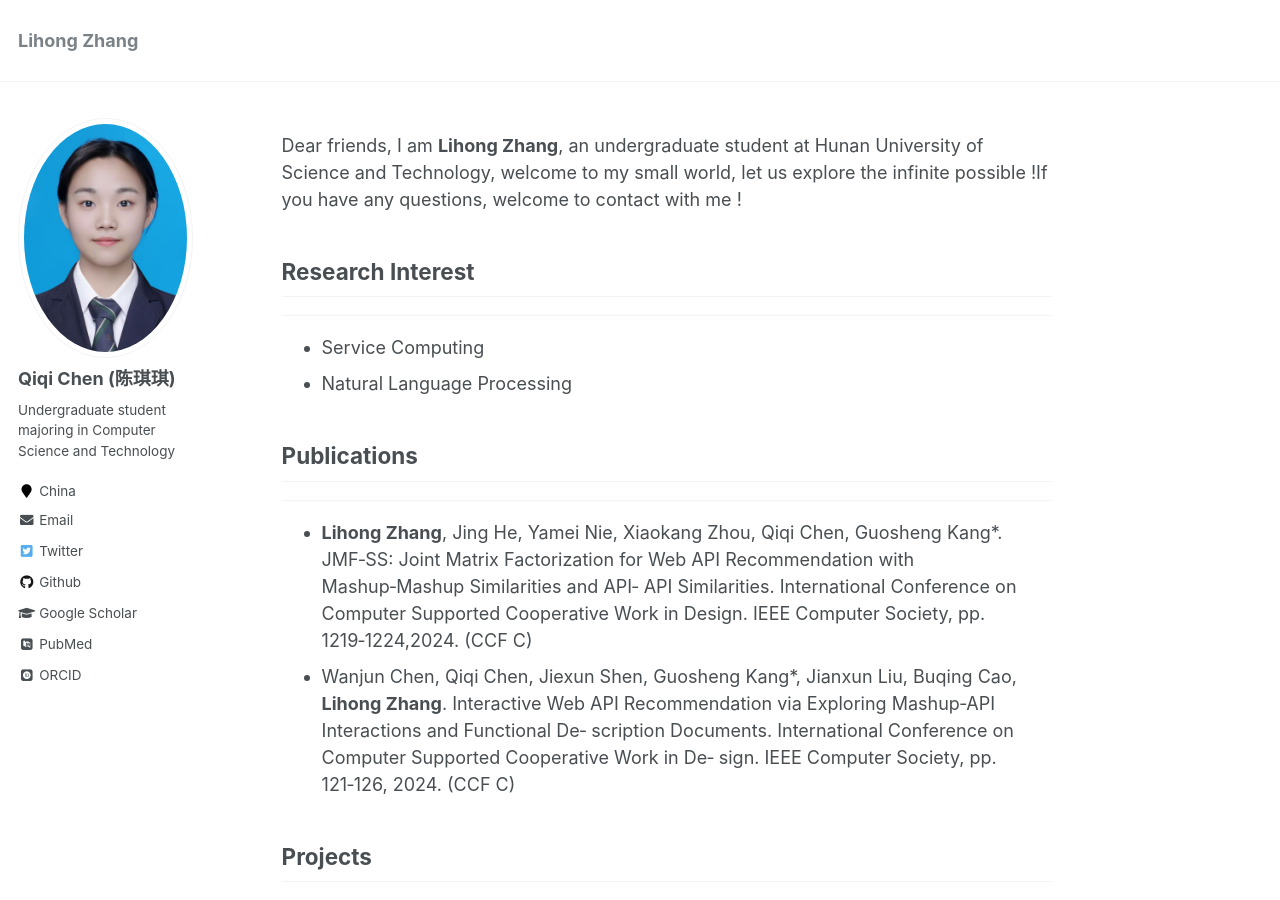
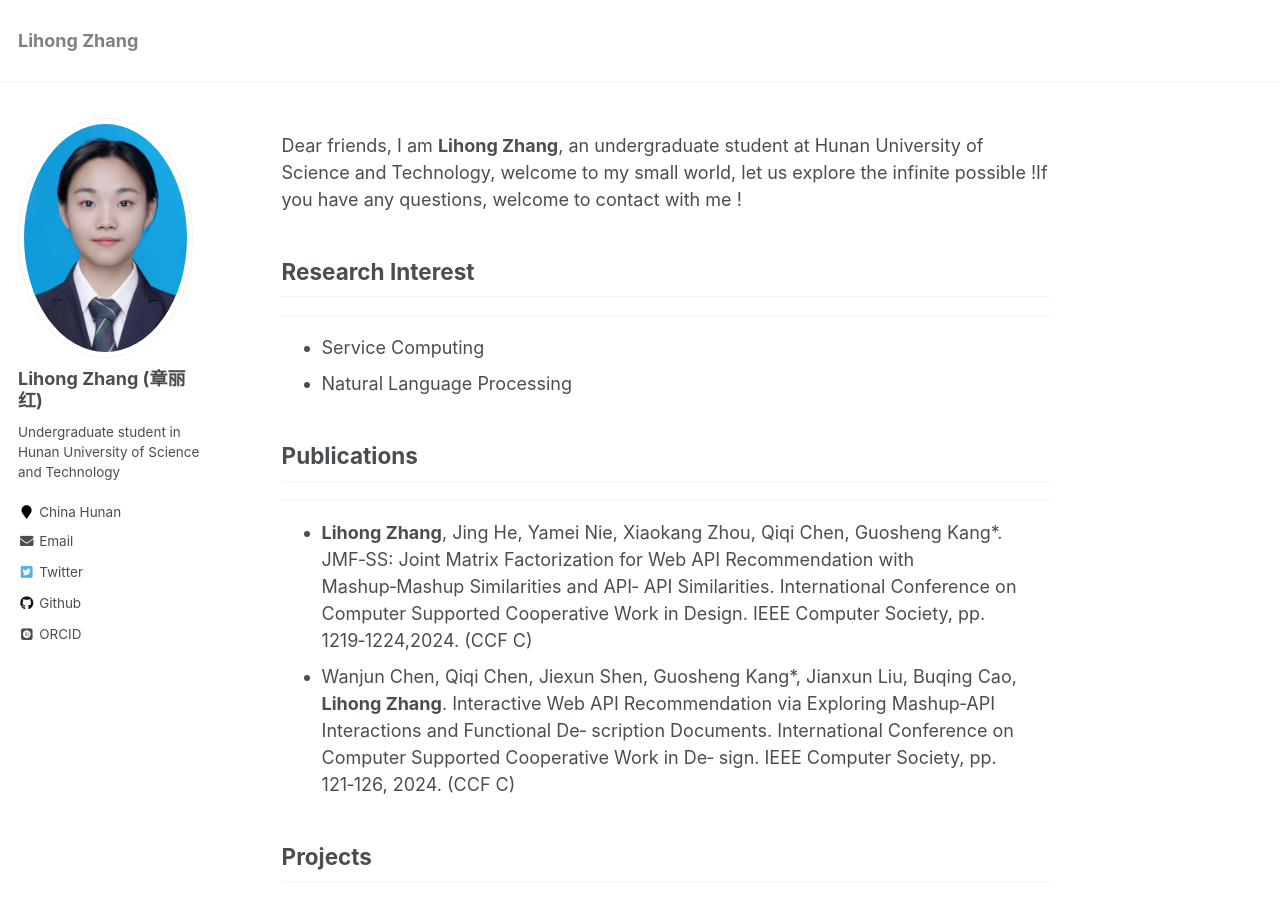
Before and after one commit to ZLihong/zlihong.github.io, a Jekyll site: the page built from _pages/about.md, in a window 1280 px wide and 900 px high. Built offline with Jekyll 4.4.1, drawn with Linux system fonts in a browser that asks for light colours; some web fonts are replaced.

Commit message:
Update _config.yml

```diff
--- a/_config.yml
+++ b/_config.yml
@@ -80,14 +80,14 @@ analytics:
 
 # Site Author
 author:
-  name             : "Qiqi Chen (陈琪琪)"
+  name             : "Lihong Zhang (章丽红)"
   avatar           : "profile_cqq.jpg"
-  bio              : "Undergraduate student majoring in Computer Science and Technology"
-  location         : "China"
+  bio              : "Undergraduate student in Hunan University of Science and Technology"
+  location         : "China Hunan"
   employer         :
-  pubmed           : "https://www.ncbi.nlm.nih.gov/pubmed/?term=john+snow"
-  googlescholar    : "http://yourfullgooglescholarurl.com"
-  email            : "qiqichen0702@gmail.com"
+  pubmed           : #"https://www.ncbi.nlm.nih.gov/pubmed/?term=john+snow"
+  googlescholar    : #"http://yourfullgooglescholarurl.com"
+  email            : "zlhy04@gmail.com"
   researchgate     :  # example: "https://www.researchgate.net/profile/yourprofile"
   uri              :
   bitbucket        :
@@ -96,7 +96,7 @@ author:
   flickr           :
   facebook         :
   foursquare       :
-  github           : "SEVENcqq"
+  github           : "Zlihong"
   google_plus      :
   keybase          :
   instagram        :
```
